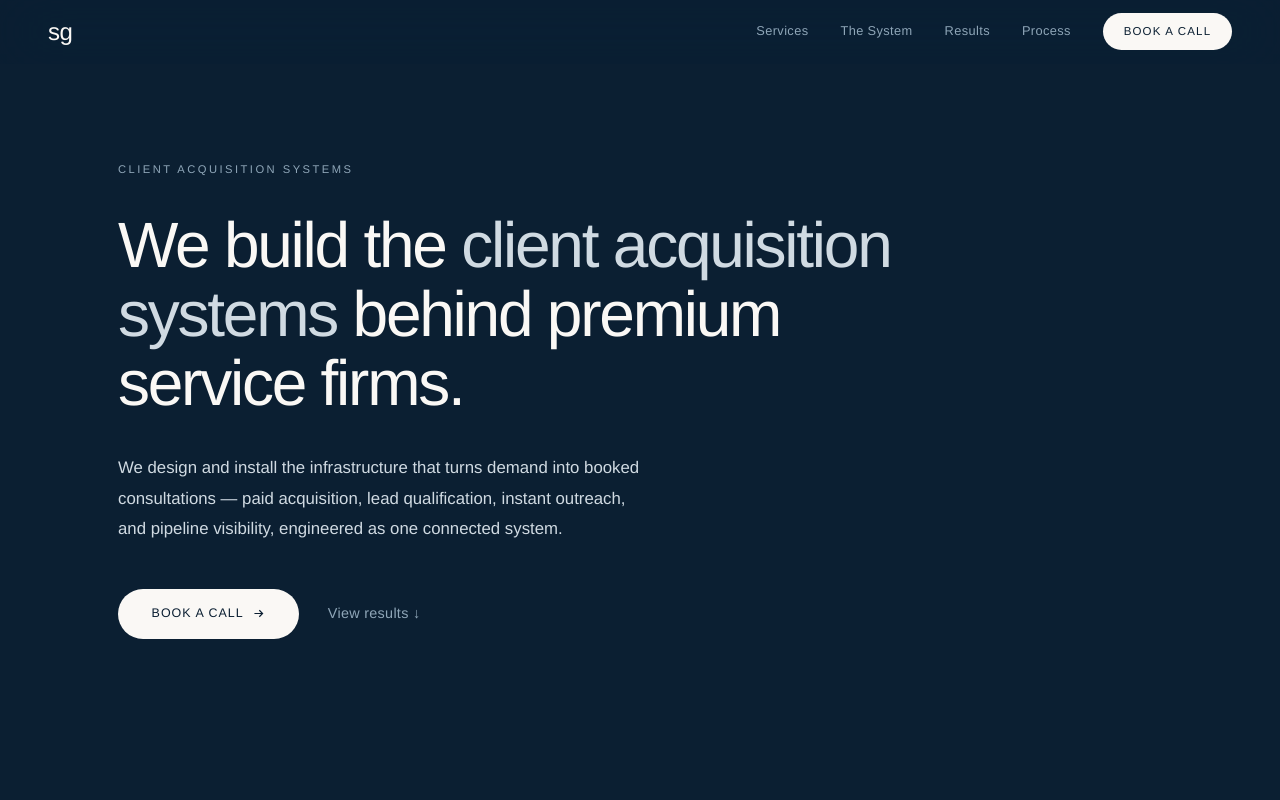
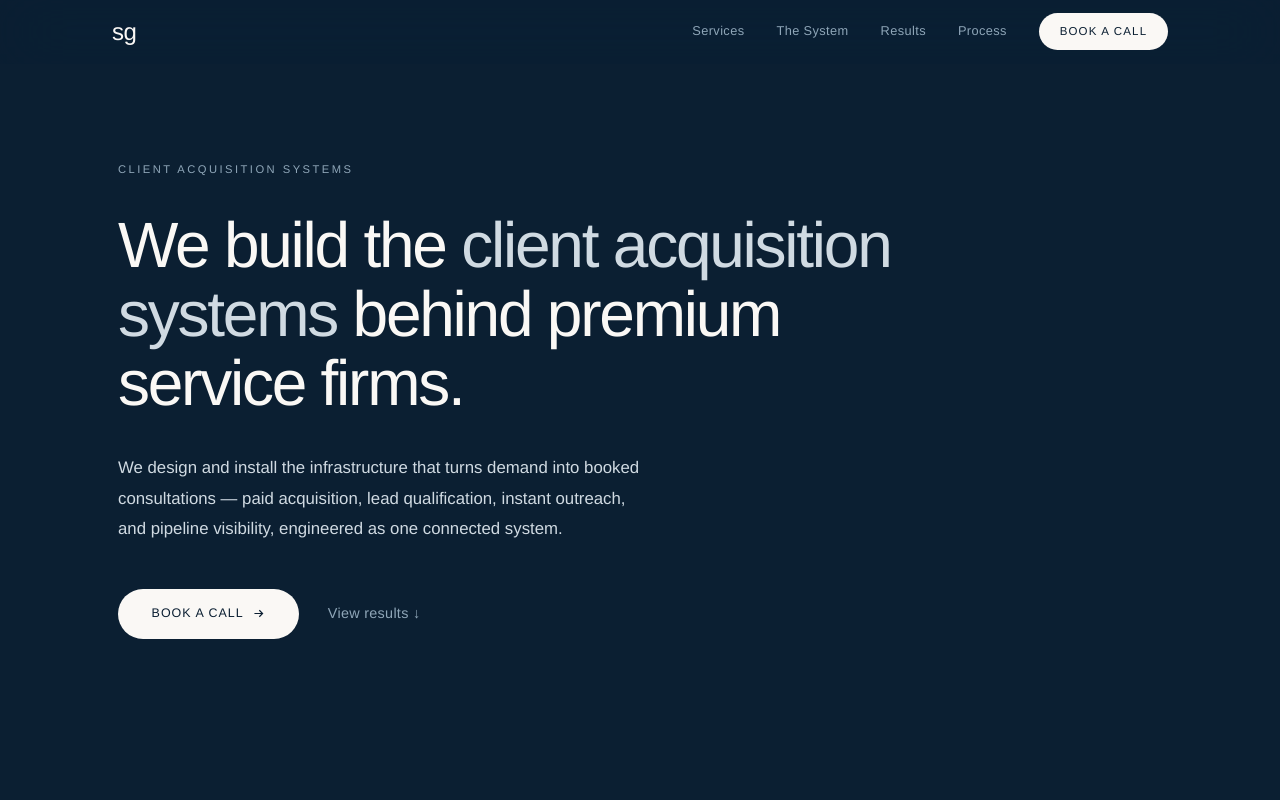
Before and after one commit to AntonioSGPractice/sg-practice-site, a plain HTML site: page index.html in a window 1280 px wide. Shown: the top 800 px of the page. Drawn offline with Linux system fonts and the light colour scheme.

Commit message:
Add files via upload

```diff
--- a/index.html
+++ b/index.html
@@ -16,8 +16,8 @@
   a { text-decoration: none; }
   nav { position: fixed; top: 0; left: 0; right: 0; z-index: 100; display: flex; justify-content: space-between; align-items: center; padding: 0 3rem; height: 64px; background: rgba(11,31,50,0.65); backdrop-filter: blur(32px) saturate(130%); -webkit-backdrop-filter: blur(32px) saturate(130%); border-bottom: 1px solid transparent; transition: border-color 0.5s; }
   nav.scrolled { border-bottom-color: var(--border); }
-  .logo { font-family: 'Helvetica Neue', Helvetica, Arial, sans-serif; font-size: 1.5rem; font-weight: 100; letter-spacing: -0.02em; text-transform: lowercase; color: var(--text); line-height: 1; display: inline-block; }
-  .nav-links { display: flex; gap: 2rem; align-items: center; }
+  .logo { font-family: 'Helvetica Neue', Helvetica, Arial, sans-serif; font-size: 1.5rem; font-weight: 100; letter-spacing: -0.02em; text-transform: lowercase; color: var(--text); line-height: 1; display: inline-block; margin-left: 4rem; }
+  .nav-links { display: flex; gap: 2rem; align-items: center; margin-right: 4rem; }
   .nav-link { font-size: 0.8rem; font-weight: 400; letter-spacing: 0.03em; color: var(--text-3); transition: color 0.3s; }
   .nav-link:hover { color: var(--text); }
   .nav-cta { font-size: 0.72rem; font-weight: 500; letter-spacing: 0.1em; text-transform: uppercase; color: var(--bg); background: var(--text); padding: 0.55rem 1.3rem; border-radius: 100px; transition: opacity 0.3s, transform 0.3s; }
@@ -112,7 +112,7 @@
   @keyframes pulse-glow { 0%, 100% { box-shadow: 0 0 0 0 rgba(77,164,255,0); } 50% { box-shadow: 0 0 16px 2px rgba(77,164,255,0.12); } }
   .flow-node.ai-node { animation: pulse-glow 3s ease-in-out infinite; }
   @media (max-width: 820px) {
-    nav { padding: 0 1.25rem; height: 58px; } .nav-links { display: none; } .mobile-toggle { display: block; }
+    nav { padding: 0 1.25rem; height: 58px; } .nav-links { display: none; } .mobile-toggle { display: block; } .logo { margin-left: 0; }
     .hero { padding: 0 1.25rem; min-height: auto; padding-top: 7rem; padding-bottom: 4rem; } .hero h1 { font-size: 2rem; line-height: 1.12; } .hero-body { font-size: 0.95rem; margin-top: 1.5rem; } .hero-actions { margin-top: 2rem; flex-direction: column; align-items: flex-start; gap: 1.2rem; }
     section, .system-section { padding: 3.5rem 1.25rem; } .rule { padding: 0 1.25rem; }
     .split { grid-template-columns: 1fr; gap: 1rem; } .split h2 { font-size: 1.6rem; } .split p { font-size: 0.95rem; }
```
